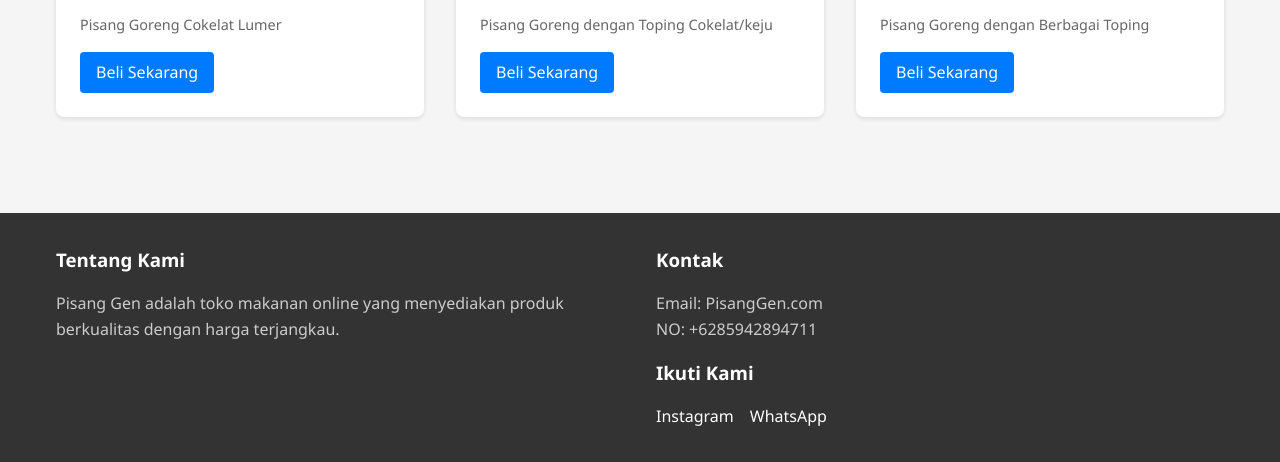
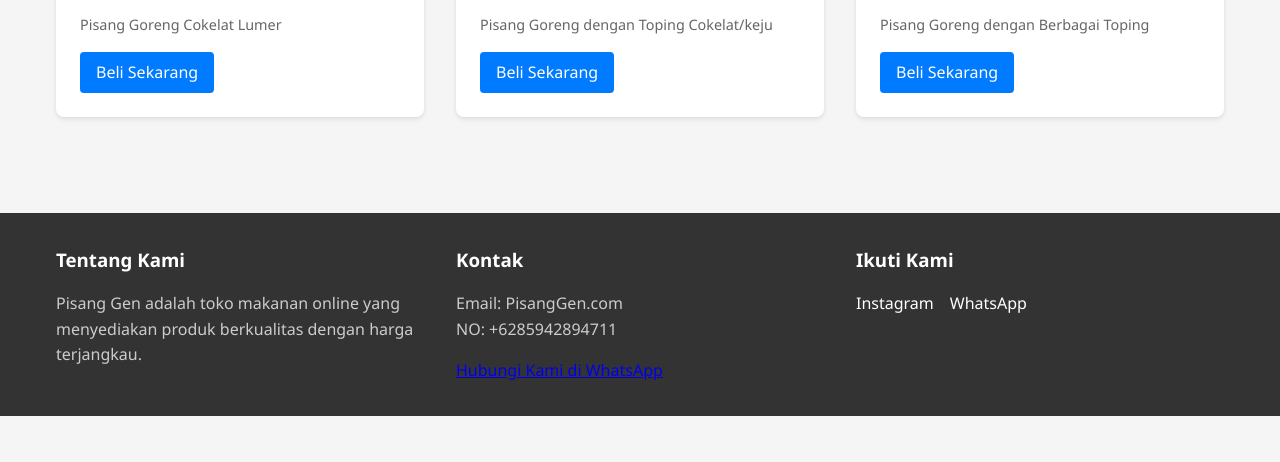
Before and after one commit to wafidhiyaulahk/website-Pisang-Gen-Z, a plain HTML site: page index.html in a window 1280 px wide. Shown: the part 680-1142 px from the top of the page. After the commit the page ends 1096 px from the top, so only its background shows below. Drawn offline with Linux system fonts and the light colour scheme.

Commit message:
Update index.html

```diff
--- a/index.html
+++ b/index.html
@@ -69,7 +69,8 @@
                 <p>Email: PisangGen.com</p>
                 <P>NO: +6285942894711</P>
                 <div class="social-links">
-                </div>
+                </div> <p><a href="#" color ="white "target="_blank">Hubungi Kami di WhatsApp</a></p>
+                        </div>
             <div class="footer-section">
                 <h3>Ikuti Kami</h3>
                 <div class="social-links">
```
